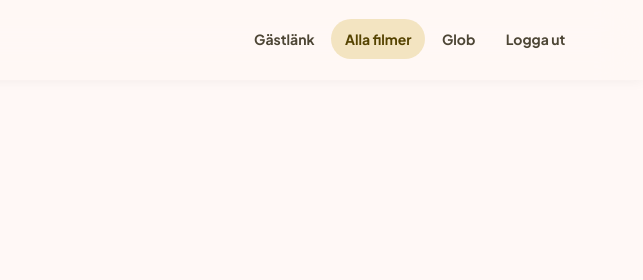
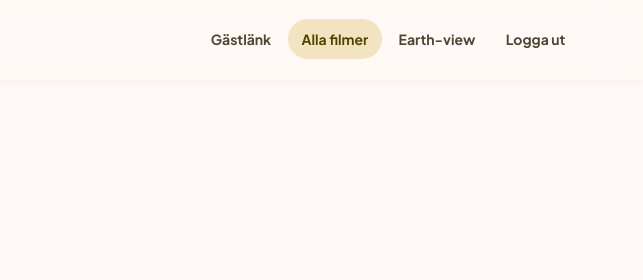
Before and after one commit to jladenfors2/birthday, a website with bundled scripts: page public/gallery.html in a window 1280 px wide. Shown: the top 280 px of the page, 637-1280 px from the left. Built offline with nearby package versions, Linux system fonts and the light colour scheme; no server answers; a web font is replaced by a local one.

Commit message:
Rename Glob to Earth-view
Menu label and public URL are now /earth-view. Old /memory links redirect.

```diff
--- a/public/gallery.html
+++ b/public/gallery.html
@@ -29,7 +29,7 @@
         <nav class="site-nav" aria-label="Huvudmeny">
           <a class="nav-link" href="/" data-i18n="studioNav">Gästlänk</a>
           <a class="nav-link is-active" href="/gallery" data-i18n="galleryNav">Alla filmer</a>
-          <a class="nav-link" href="/gallery" id="nav-globe" data-i18n="globeNav">Glob</a>
+          <a class="nav-link" href="/gallery" id="nav-globe" data-i18n="globeNav">Earth-view</a>
           <form action="/logout" method="post">
             <button class="nav-link nav-link-btn" type="submit" data-i18n="logOut">Logga ut</button>
           </form>
--- a/public/i18n.js
+++ b/public/i18n.js
@@ -27,7 +27,7 @@ export const strings = {
       "After the wishes are collected, open this page. It is a lasting constellation — save the link.",
     openGlobe: "Open globe",
     studioNav: "Invite link",
-    globeNav: "Globe",
+    globeNav: "Earth-view",
     logOut: "Log out",
     galleryNav: "All videos",
     galleryTitle: "All received films",
@@ -173,7 +173,7 @@ export const strings = {
       "När hälsningarna är inne, öppna den här sidan. Det är ett minne som består — spara länken.",
     openGlobe: "Öppna globen",
     studioNav: "Gästlänk",
-    globeNav: "Glob",
+    globeNav: "Earth-view",
     logOut: "Logga ut",
     galleryNav: "Alla filmer",
     galleryTitle: "Alla mottagna filmer",
```
Also changed, not shown: public/index.html (+1 -1 lines), server.js (+7 -2 lines), README.md.
